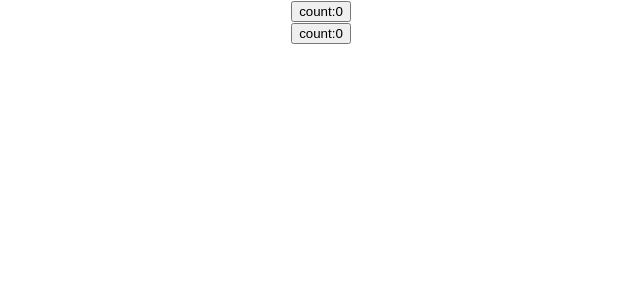
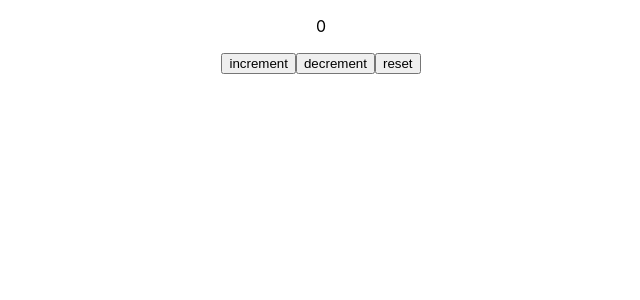
Before and after one commit to ahjam-taoufik/React-Hook, a React (Create React App) app: page / in a window 1280 px wide. Shown: the top 300 px of the page, without its empty margins (319-959 px from the left). Built offline with nearby package versions, Linux system fonts and the light colour scheme.

Commit message:
custom Hook useCount

```diff
--- a/src/App.js
+++ b/src/App.js
@@ -1,15 +1,13 @@
 import React from "react";
 import "./App.css";
-import DocumentTitle from "./components/DocumentTitle";
-import DocumentTitle2 from "./components/DocumentTitle2";
-
+import Counter from "./components/Counter";
 
 function App() {
 
+
   return (
     <div className="App">
-       <DocumentTitle/>
-       <DocumentTitle2/>
+    <Counter/>
     </div>
   );
 }
--- /dev/null
+++ b/src/Hooks/useCounter.js
@@ -0,0 +1,20 @@
+import  { useState } from 'react'
+
+function useCounter(initialCount=0,value=1) {
+    const [count, setcount] = useState(initialCount)
+
+    const increment=()=>{
+        setcount(count+value)
+    }
+    const decrement=()=>{
+        setcount(count-value)
+    }
+
+    const reset=()=>{
+        setcount(initialCount)
+    }
+
+    return [count,increment,decrement,reset]
+}
+
+export default useCounter
--- a/src/Hooks/useDocumentTtite.js
+++ /dev/null
@@ -1,13 +0,0 @@
-import { useEffect } from 'react'
-
-
-function useDocumentTtite(count) {
-
-    useEffect(() => {
-        document.title=`count ${count}`
-     },[count])
-
-
-}
-
-export default useDocumentTtite
--- /dev/null
+++ b/src/components/Counter.js
@@ -0,0 +1,20 @@
+import React from 'react'
+import useCounter from '../Hooks/useCounter'
+
+
+function Counter() {
+    const [count,increment,decrement,reset]=useCounter()
+
+
+
+    return (
+        <div>
+             <p>{count}</p>
+            <button onClick={increment}>increment</button>
+            <button onClick={decrement}>decrement</button>
+            <button onClick={reset}>reset</button>
+        </div>
+    )
+}
+
+export default Counter
--- a/src/components/DocumentTitle.js
+++ /dev/null
@@ -1,16 +0,0 @@
-
-import React, { useState } from 'react'
-import useDocumentTtite from '../Hooks/useDocumentTtite'
-
-function DocumentTitle() {
-  const [count, setcount] = useState(0)
-
-
-  useDocumentTtite(count)
-    return (
-        <div>
-           <button onClick={()=>setcount(count+1)}>count:{count}</button>
-        </div>
-    )
-}
-export default DocumentTitle
--- a/src/components/DocumentTitle2.js
+++ /dev/null
@@ -1,16 +0,0 @@
-
-import React, { useState } from 'react'
-import useDocumentTtite from '../Hooks/useDocumentTtite'
-
-function DocumentTitle2() {
-  const [count, setcount] = useState(0)
-
-
-  useDocumentTtite(count)
-    return (
-        <div>
-           <button onClick={()=>setcount(count+1)}>count:{count}</button>
-        </div>
-    )
-}
-export default DocumentTitle2
```
